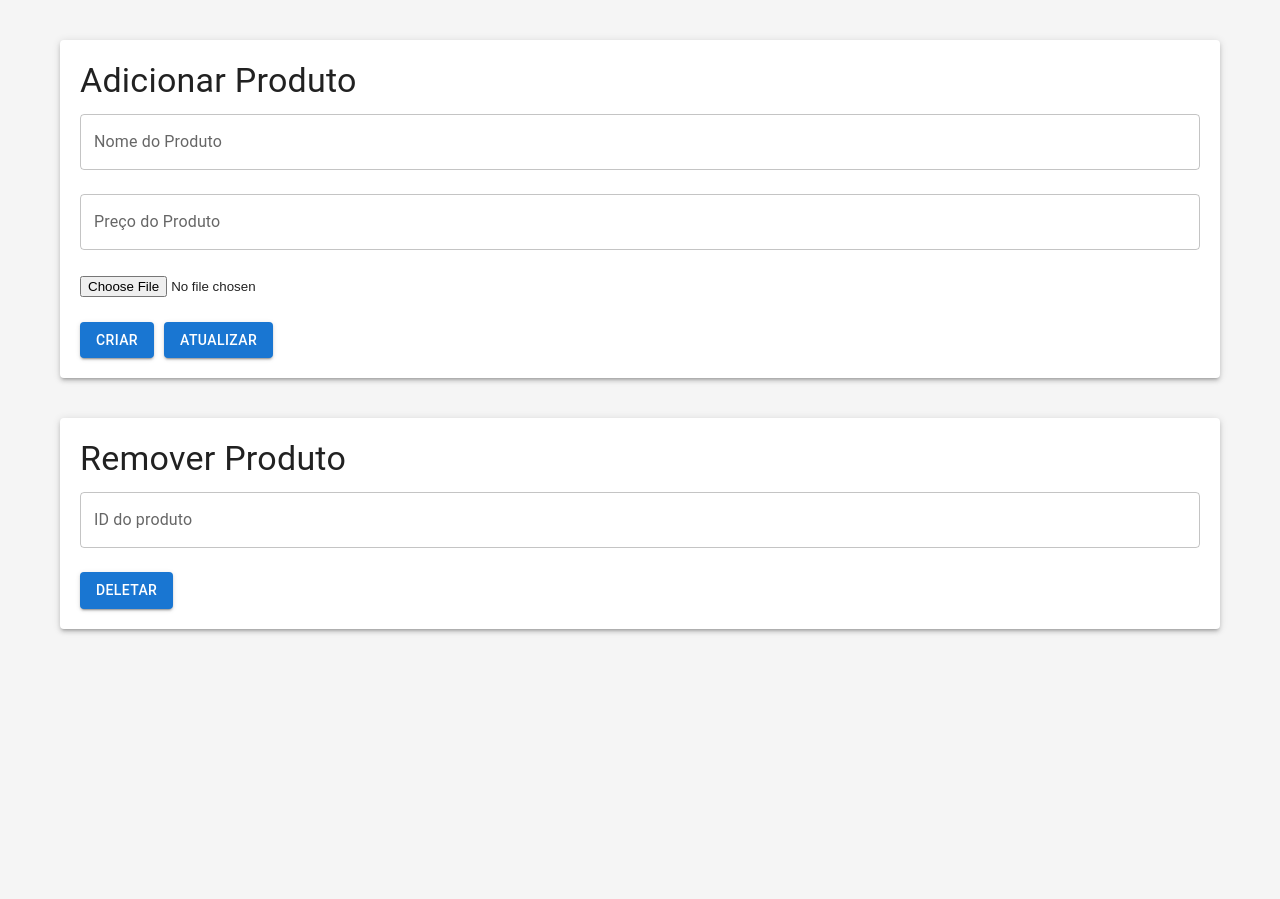
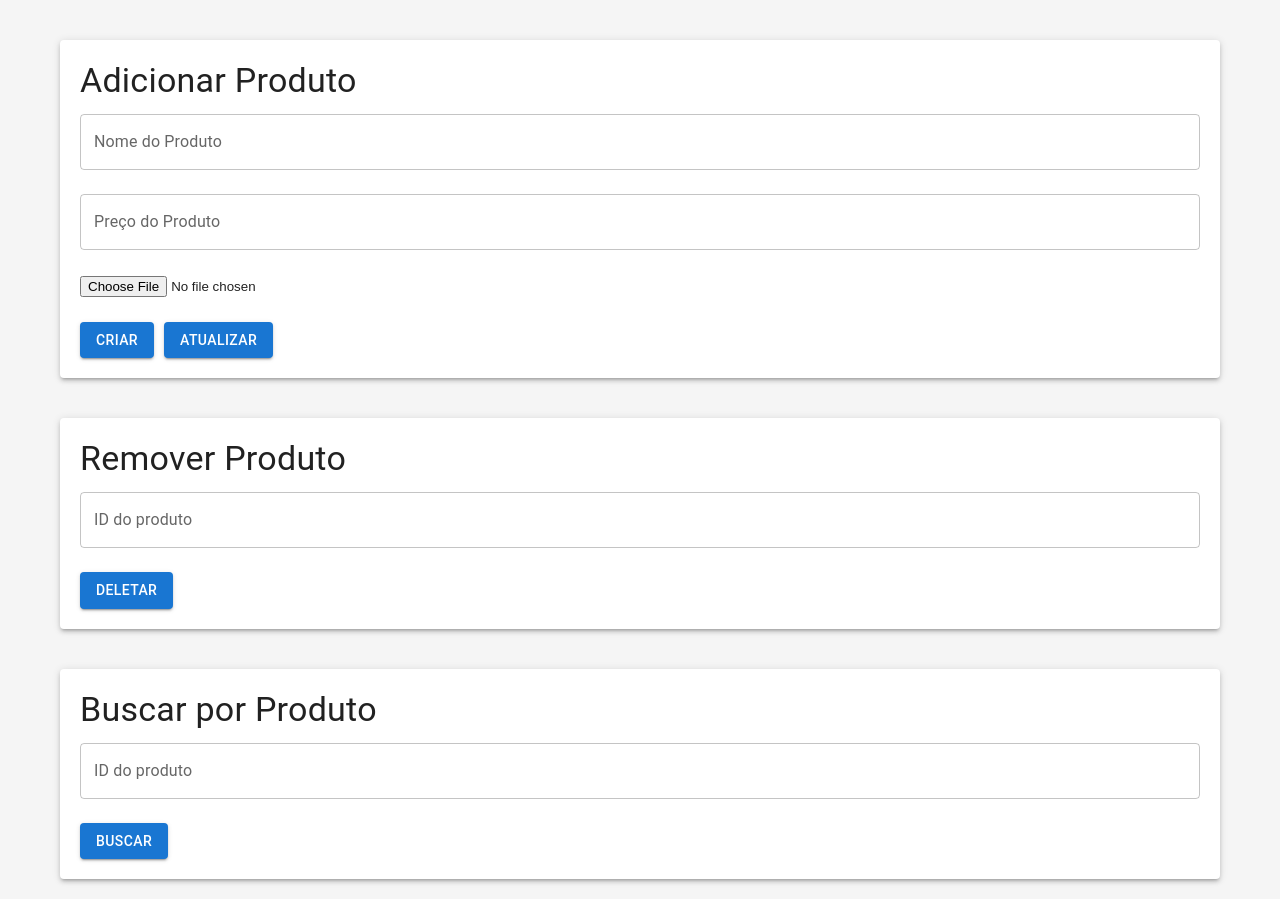
Before and after one commit to JFBatista023/Tutorial_CRUD_React, a React (Create React App) app: page / in a window 1280 px wide. Before the commit the page ends 800 px from the top, so only its background shows below. Built offline with nearby package versions, Linux system fonts and the light colour scheme.

Commit message:
Adicionando funcionalidade de buscar produto (ID)

```diff
--- a/src/App.tsx
+++ b/src/App.tsx
@@ -1,5 +1,5 @@
 import React, { useState, ChangeEvent, FormEvent } from 'react';
-import { Button, TextField, Container, Grid, Paper, Typography, ThemeProvider, CssBaseline } from '@mui/material';
+import { Button, TextField, Container, Grid, Paper, Typography, ThemeProvider, CssBaseline, FormLabel } from '@mui/material';
 import theme from './components/theme';
 
 const App = () => {
@@ -11,9 +11,18 @@ const App = () => {
     imagem: null,
   });
 
+  const [produtoResgatado, setProdutoResgatado] = useState<{nome : string, imagem : string, preco : string}>({
+    nome: '',
+    preco: '',
+    imagem: '',
+  });
+
   const [idProduto, setIdProduto] = useState<{id : number}>({
     id : -1,
   });
+
+  const [resultadosVisiveis, setResultadosVisiveis] = useState(false);
+
 
   const handleChange = (e: ChangeEvent<HTMLInputElement>) => {
     if (e.target.name === 'imagem'){
@@ -36,7 +45,7 @@ const App = () => {
     }
   };
 
-  const handleSubmit = (e: FormEvent<HTMLFormElement>) => {
+  const handleSubmit = async (e: FormEvent<HTMLFormElement>) => {
     e.preventDefault();
     const formData = new FormData();
     if(produto.imagem === null) {
@@ -56,18 +65,24 @@ const App = () => {
     formData.append('preco', produto.preco.toString());
     formData.append('imagem', produto.imagem);
 
-    fetch(
-      URL + '/api/produtos/',{
-        method: 'POST',
-        body: formData
+    try {
+      const resposta = await fetch(
+        URL + '/api/produtos/', {
+          method: 'POST',
+          body: formData
+        }
+      );
+
+      if(!resposta.ok){
+        alert('Erro ao adicionar produto.');
+        throw new Error(`HTTP error! status: ${resposta.status}`);
       }
-    )
-    .then(resposta => resposta.text())
-    .then(dado => {
+      const dado = await resposta.text();
       console.log(dado);
       alert('Produto adicionado com sucesso.');
-    })
-    .catch((msgErro) => console.error('Erro:', msgErro));
+    } catch (error) {
+      console.error('Erro:', error);
+    }
   }
 
   const handleChangeDelete = (e: ChangeEvent<HTMLInputElement>) => {
@@ -78,27 +93,79 @@ const App = () => {
     });
   }
 
-  const handleDelete = (e: FormEvent<HTMLFormElement>) => {
+  const handleDelete = async (e: FormEvent<HTMLFormElement>) => {
     e.preventDefault();
     if(idProduto.id === null || idProduto.id === -1){
       console.log('Informe o id');
     }
 
-    fetch(URL + '/api/produtos/' + idProduto.id.toString() + '/', {
-      method: 'DELETE',
-    })
-    .then(resposta => resposta.text())
-    .then(dado => console.log(dado))
-    .catch((msgErro) => console.error('Erro:', msgErro));
+    try {
+      const resposta = await fetch(URL + '/api/produtos/' + idProduto.id.toString() + '/', {
+        method: 'DELETE',
+      });
+
+      if(!resposta.ok){
+        alert('Erro ao deletar produto. Verifique se o ID do produto está correto.');
+        throw new Error(`HTTP error! status: ${resposta.status}`);
+      }
+
+      const dado = await resposta.text();
+      console.log(dado);
+      alert('Produto removido com sucesso.');
+    } catch (error) {
+      console.error('Erro:', error);
+    }
   };
 
-  const handleChangeBusca = () => {
+  const handleChangeBusca = (e: ChangeEvent<HTMLInputElement>) => {
+    setIdProduto({
+      ...idProduto,
+      [e.target.name]: e.target.value
+    });
   }
 
-  const handleBusca = () => {
+  const handleBusca = async (e: FormEvent<HTMLFormElement>) => {
+    e.preventDefault();
+    if(idProduto.id === -1 || idProduto.id === null){
+      console.log('Informe o ID do produto');
+      return;
+    }
+
+    try {
+      const resposta = await fetch(URL + '/api/produtos/' + idProduto.id + '/', {
+        method: 'GET'
+      });
+
+      if(!resposta.ok){
+        alert(`Erro ao encontrar o produto de ID ${idProduto}. Verifique se o ID do produto está correto.`);
+        throw new Error(`HTTP error! status: ${resposta.status}`);
+      }
+
+      const dados = await resposta.json();
+      console.log('json: ', dados);
+      if (dados.length > 0) {
+        const produtoEncontrado = dados[0];
+        setProdutoResgatado({
+          nome: produtoEncontrado.nome,
+          preco: produtoEncontrado.preco,
+          imagem: produtoEncontrado.imagem,
+        });
+        console.log('link encontrado:' + URL + produtoEncontrado.imagem);
+
+        setResultadosVisiveis(true); // Mostra os resultados após a busca
+      } else {
+        alert(`Erro ao encontrar o produto de ID ${idProduto.id}. Verifique se o ID do produto está correto.`);
+      }
+    } catch (error) {
+      console.error('Erro:', error);
+    }
   };
 
-  const handleUpdate = () => {
+  const handleChangeAtualizar = (e : ChangeEvent<HTMLInputElement>) => {
+
+  };
+
+  const handleAtualiza = () => {
 
   };
 
@@ -144,7 +211,7 @@ const App = () => {
                   <Grid item><Button variant="contained" color="primary" type='submit'>
                     Criar
                   </Button></Grid>
-                  <Grid item> <Button variant="contained" color="primary" onClick={handleUpdate}>
+                  <Grid item><Button variant="contained" color="primary" onClick={handleAtualiza}>
                     Atualizar
                   </Button></Grid>
                 </Grid>
@@ -176,6 +243,44 @@ const App = () => {
           </form>
         </Paper>
       </Container>
+      <Container style={{'padding': 20}}>
+        <Paper elevation={3} style={{ padding: '20px'}}>
+          <Typography variant="h4" gutterBottom>
+            Buscar por Produto
+          </Typography>
+          <form onSubmit={handleBusca}>
+            <Grid container spacing={3}>
+              <Grid item xs={12}>
+                <TextField
+                  label="ID do produto"
+                  fullWidth
+                  variant="outlined"
+                  name="id"
+                  onChange={handleChangeBusca}
+                />
+              </Grid>
+              <Grid item><Button variant="contained" color="primary" type='submit'>
+                Buscar
+              </Button></Grid>
+            </Grid>
+          </form>
+          {resultadosVisiveis && (
+            <Grid container spacing={3} style={{ width: '100%', marginTop: '20px' }}>
+              <Grid item xs={3}>
+                <img src={URL + produtoResgatado.imagem} alt={produtoResgatado.nome} style={{maxWidth: '100%'}} />
+              </Grid>
+              <Grid item xs={9} container direction="column" justifyContent="flex-start">
+                <Grid item style={{marginTop: '20px'}}>
+                  <FormLabel>Nome: {produtoResgatado.nome}.</FormLabel>
+                </Grid>
+                <Grid item style={{marginTop: '10px'}}>
+                  <FormLabel>Preço: {produtoResgatado.preco} reais (BR).</FormLabel>
+                </Grid>
+              </Grid>
+            </Grid>
+          )}
+        </Paper>
+      </Container>
     </ThemeProvider>
   );
 
```
Also changed, not shown: README.txt (deleted), 1 other file (tests, documents, lock files or other folders).
